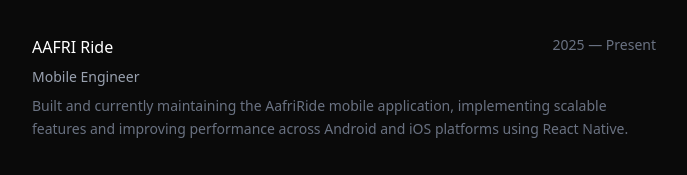
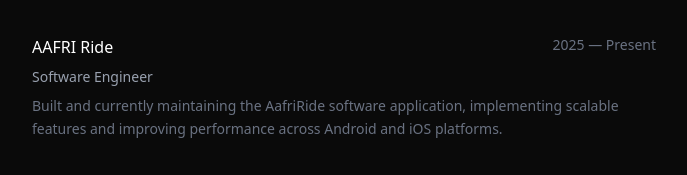
Before and after one commit to ChidiebereMichael18/Portfolio-V2, a React (Vite) app: page / in a window 1280 px wide. Shown: the part 622-797 px from the top of the page, without its empty margins (296-983 px from the left). Built offline with nearby package versions, Linux system fonts and the light colour scheme; a web font is replaced by a local one.

Commit message:
minor update

```diff
--- a/src/components/Footer.jsx
+++ b/src/components/Footer.jsx
@@ -13,13 +13,13 @@
           <CurrentTime/>
         </div>
         <div className="flex space-x-4  justify-center md:justify-end xl:justify-end">
-          <a href="https://x.com/ClassicMike17" target="_blank" rel="noreferrer">
+          <a href="https://x.com/mikeisbig_" target="_blank" rel="noreferrer">
             <FaXTwitter size={24} className="hover:text-textGreen hover:animate-spin transition-transform duration-300 hover:scale-130" />
           </a>
           <a href="https://www.instagram.com/mike_bytes?igsh=Mjg3cjBpaXB5NW5o&utm_source=qr">
             <FaInstagram size={24} className="hover:text-red-600 hover:animate-bounce transition-transform duration-300 hover:scale-130" />
           </a>
-          <a href="https://github.com/ChiebereMichael" target="_blank" rel="noreferrer">
+          <a href="https://github.com/ChiebereMichael18" target="_blank" rel="noreferrer">
             <FaGithub size={24} className="hover:text-textGreen hover:animate-bounce transition-transform duration-300 hover:scale-130" />
           </a>
         </div>
--- a/src/components/Projects.jsx
+++ b/src/components/Projects.jsx
@@ -65,7 +65,7 @@
     description:
       "A full-stack microtask platform connecting users and advertisers with real-time task tracking, campaign management, and secure payout workflows.",
     tech: "Next.js • Express.js • MongoDB • Tailwind • Flutterwave",
-    live: "https://thrive-sooty.vercel.app/home",
+    live: "https://thrive-sooty.vercel.app",
     category: "web",
   },
   {
--- a/src/pages/Home.jsx
+++ b/src/pages/Home.jsx
@@ -89,11 +89,11 @@
                 </h3>
                 <span className="text-gray-500 text-sm">2025 — Present</span>
               </div>
-              <p className="text-gray-400 text-sm mb-2">Mobile Engineer</p>
+              <p className="text-gray-400 text-sm mb-2">Software Engineer</p>
               <p className="text-gray-500 text-sm leading-relaxed">
-                Built and currently maintaining the AafriRide mobile
+                Built and currently maintaining the AafriRide software
                 application, implementing scalable features and improving
-                performance across Android and iOS platforms using React Native.
+                performance across Android and iOS platforms.
               </p>
             </div>
 
```
